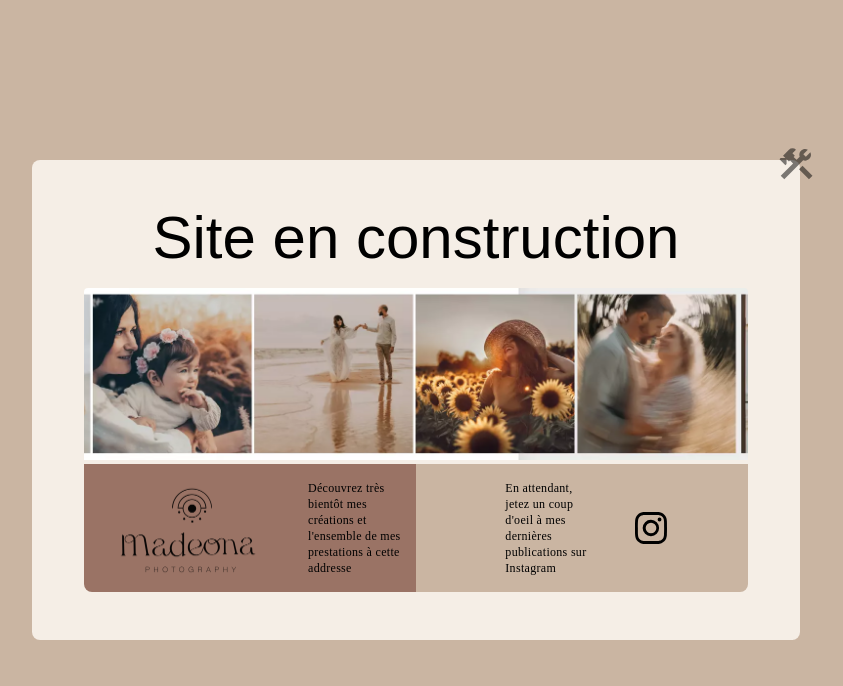
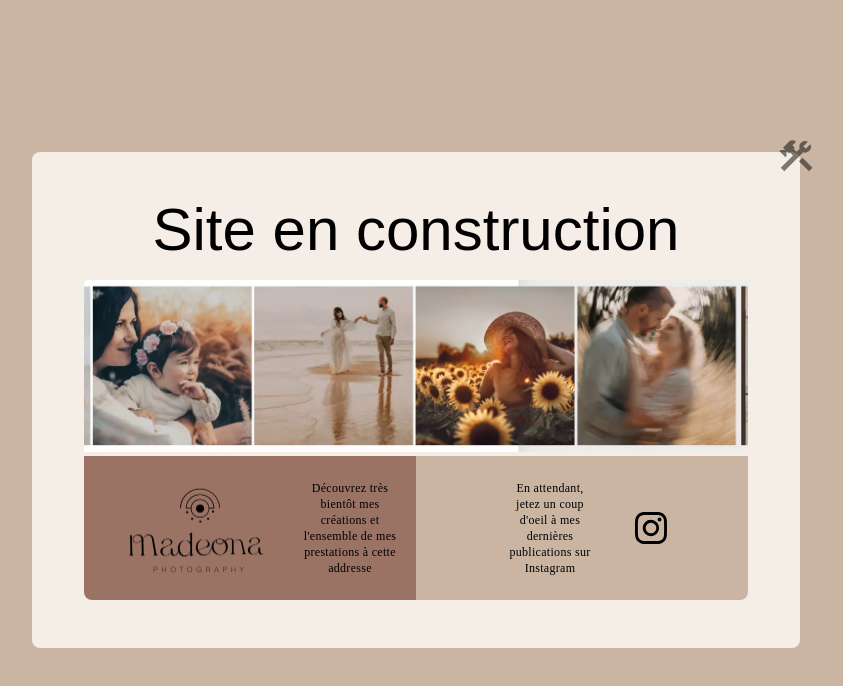
Before and after one commit to monkeycs60/madeona, a Next.js app: page / in a window 1280 px wide. Shown: the top 686 px of the page, without its empty margins (224-1067 px from the left). Built offline with nearby package versions, Linux system fonts and the light colour scheme.

Commit message:
fix: responsive wide screen construction page

```diff
--- a/src/app/page.tsx
+++ b/src/app/page.tsx
@@ -5,7 +5,7 @@ import { MdConstruction } from 'react-icons/md';
 
 export default function Home() {
 	return (
-		<div className='relative mx-auto flex h-auto w-[90%] max-w-7xl flex-col items-center justify-center rounded-lg bg-madeonaBrown-100 p-6 font-body lg:w-[60%] lg:p-12 lg:text-xs'>
+		<div className='relative mx-auto flex h-auto w-[90%] max-w-7xl flex-col items-center justify-center rounded-lg bg-madeonaBrown-100 p-6 font-body lg:w-[60%] lg:p-12 lg:text-xs 3xl:text-base'>
 			<MdConstruction
 				size={40}
 				className='absolute -right-4 -top-4 text-black/50'
@@ -13,7 +13,7 @@ export default function Home() {
 			<h1 className='mb-4 text-center font-script text-5xl text-black lg:text-left lg:text-6xl'>
 				Site en construction
 			</h1>
-			<div className='relative h-[120px] w-full lg:h-[180px] '>
+			<div className='relative h-[120px] w-full lg:h-[180px] 3xl:h-[260px] '>
 				<Image
 					src='/banner-madeona.webp'
 					priority
@@ -23,20 +23,20 @@ export default function Home() {
 				/>
 			</div>
 			<div className='flex flex-col px-1 lg:flex-row'>
-				<div className='flex flex-col items-center justify-center gap-4 bg-madeonaBrown-400 p-2 lg:w-1/2 lg:flex-row lg:rounded-bl-lg'>
+				<div className='flex flex-col items-center justify-center bg-madeonaBrown-400 p-2 lg:w-1/2 lg:flex-row lg:rounded-bl-lg lg:p-4 3xl:gap-4 3xl:p-8'>
 					<Image
 						src='/logo-noir-photography-madeona.png'
 						width={200}
 						height={200}
 						alt='logo'
 					/>
-					<p className='text-center tracking-wide lg:text-left '>
+					<p className='text-center tracking-wide lg:text-center 3xl:text-center'>
 						Découvrez très bientôt mes créations et l&apos;ensemble de mes
 						prestations à cette addresse{' '}
 					</p>
 				</div>
-				<div className='flex items-center justify-center gap-8 rounded-b-lg bg-madeonaBrown-300 p-6 lg:w-1/2 lg:rounded-bl-none lg:p-2'>
-					<p className='p-2 tracking-wide lg:w-1/3'>
+				<div className='flex items-center justify-center gap-8 rounded-b-lg bg-madeonaBrown-300 p-6 lg:w-1/2 lg:rounded-bl-none lg:p-2 3xl:p-8'>
+					<p className='p-2 tracking-wide lg:w-1/3 lg:text-center 3xl:w-1/2 3xl:text-center'>
 						En attendant, jetez un coup d&apos;oeil à mes dernières
 						publications sur Instagram
 					</p>
--- a/tailwind.config.js
+++ b/tailwind.config.js
@@ -21,7 +21,10 @@ module.exports = {
 					500: '#b9907a',
 					600: '#5d4239',
 					700: '#9b684d',
-				}
+				},
+			},
+			screens: {
+				'3xl': '1700px',
 			},
 		},
 		plugins: [],
```
